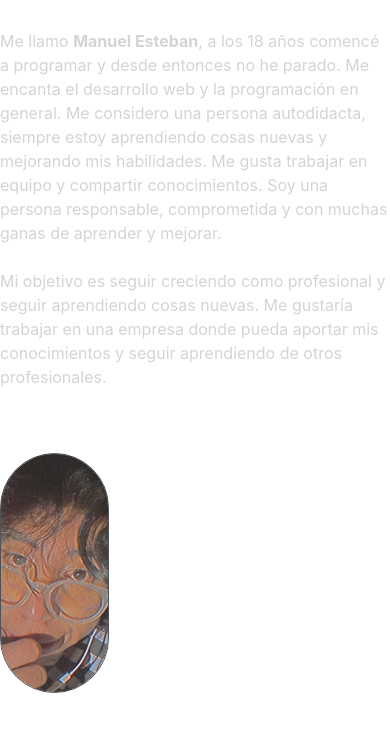
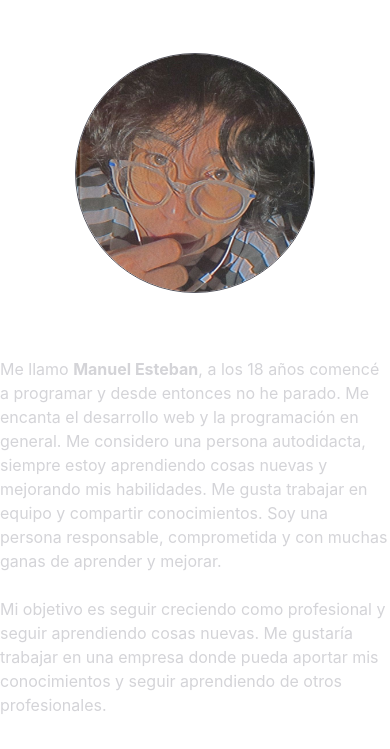
Before and after one commit to Manuekle/porfolio.dev, an Astro site: page /About in a window 390 px wide. Shown: the part 47-796 px from the top of the page. Built offline with nearby package versions, Linux system fonts and the light colour scheme; Astro itself is replaced by a stand-in of ours; what @midudev/tailwind-animations would draw is missing.

Commit message:
Refactor About and Footer components

```diff
--- a/src/pages/About.astro
+++ b/src/pages/About.astro
@@ -8,8 +8,8 @@ import { Image } from "astro:assets";
     <!-- <Bag size={28} weight="fill" /> -->
     <h2 class="text-3xl font-bold">Sobre mí</h2>
   </span>
-  <div class="grid grid-cols-3 gap-8">
-    <p class="text-zinc-300 md:col-span-2 col-span-3 py-8 text-balance">
+  <div class="flex flex-col md:grid md:grid-cols-3 gap-8">
+    <p class="text-zinc-300 order-2 md:order-1 md:col-span-2 col-span-3 py-8 text-balance">
       Me llamo <strong class="text-header">Manuel Esteban</strong>, a los 18
       años comencé a programar y desde entonces no he parado. Me encanta el
       desarrollo web y la programación en general. Me considero una persona
@@ -22,7 +22,7 @@ import { Image } from "astro:assets";
       nuevas. Me gustaría trabajar en una empresa donde pueda aportar mis conocimientos
       y seguir aprendiendo de otros profesionales.
     </p>
-    <span class="w-full col-span-1 flex justify-center items-center">
+    <span class="w-full order-1 md:order-2 md:col-span-1 flex justify-center items-center md:pt-0 pt-14">
       <figure
         class="relative rounded-full overflow-hidden border border-zinc-600 w-60 h-60"
       >
--- a/src/pages/Footer.astro
+++ b/src/pages/Footer.astro
@@ -7,7 +7,8 @@
     class="hover:text-zinc-100 hover:underline"
     href="https://github.com/Manuekle"
     target="_blank">manudev</a
-  >. Todos los derechos reservados. inspirado en
+  >. Todos los derechos reservados.
+  <!-- inspirado en
   <a
     class="hover:text-zinc-100 hover:underline"
     href="https://porfolio.dev/"
@@ -16,5 +17,5 @@
     class="hover:text-zinc-100 hover:underline"
     href="https://phosphoricons.com/"
     target="_blank">phosphoricons</a
-  >
+  > -->
 </footer>
```
